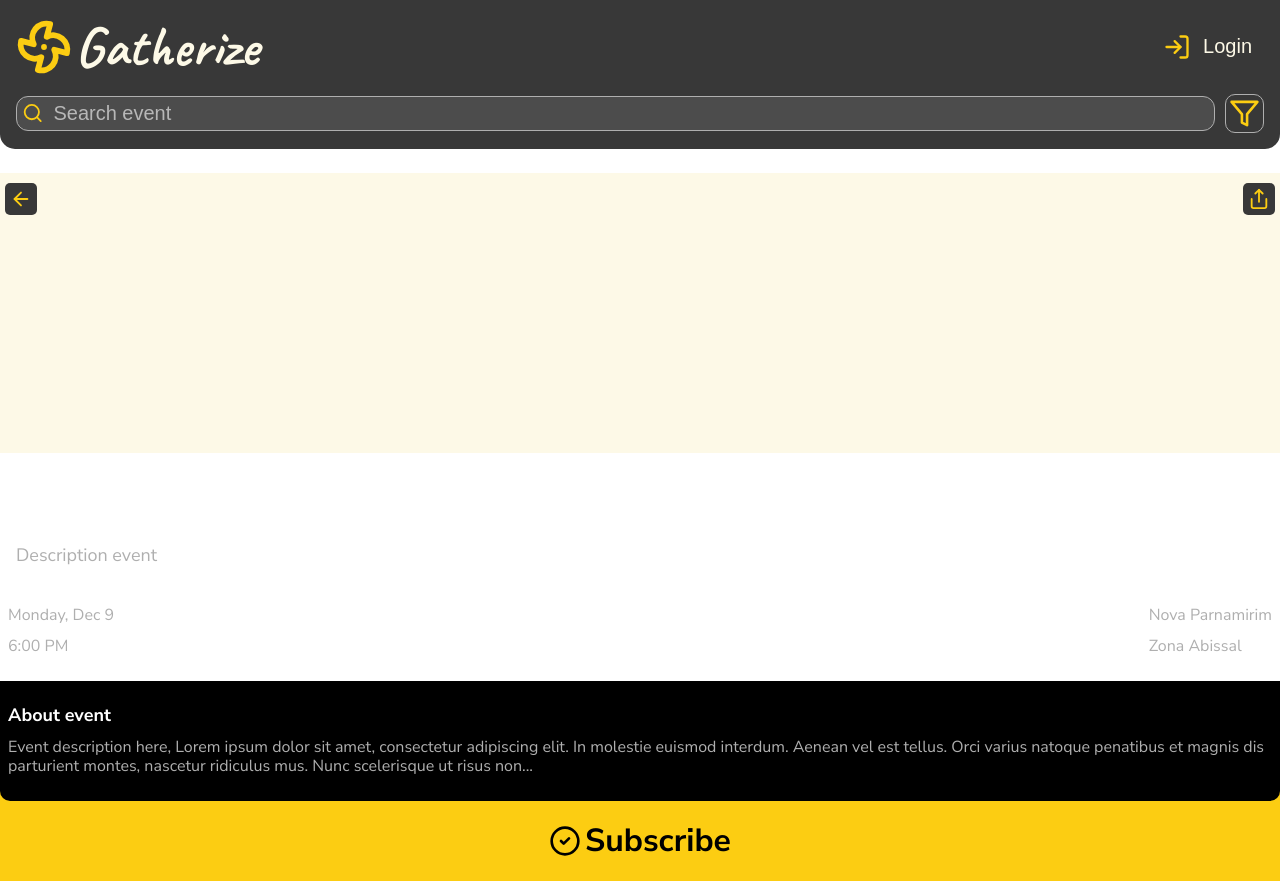
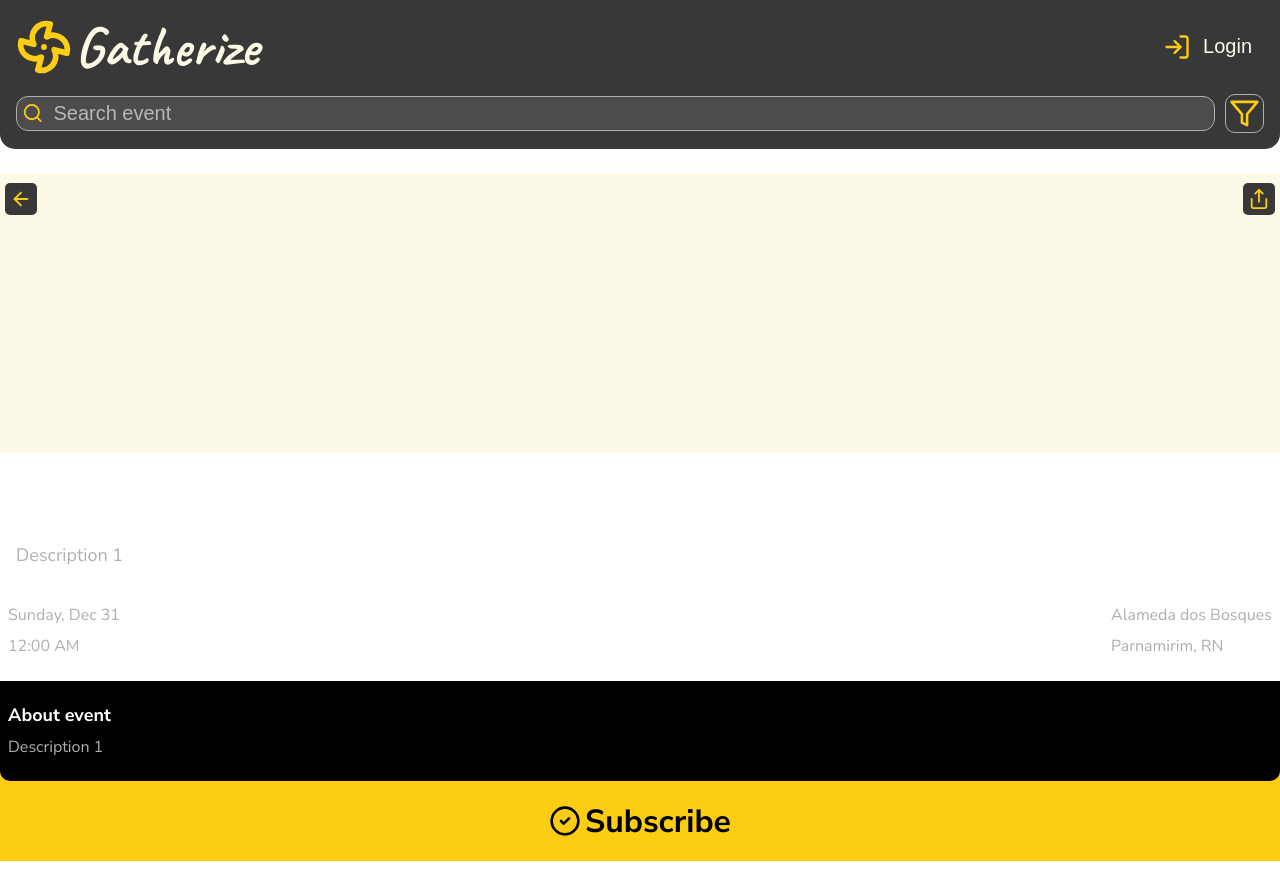
Before and after one commit to Gcld/gatherize, a Next.js app: page /event/1 in a window 1280 px wide. Built offline with nearby package versions, Linux system fonts and the light colour scheme; no server answers.

Commit message:
feat: Dados do evento sendo puxados pela api no detalhamento de evento

```diff
--- /dev/null
+++ b/src/app/api/event/[id]/route.ts
@@ -0,0 +1,16 @@
+import { NextRequest, NextResponse } from 'next/server';
+import { events } from '@/data/events';
+
+export async function GET(
+    request: NextRequest,
+    { params }: { params: { id: string } }
+) {
+    const id = parseInt(params.id);
+    const event = events.find(e => e.id === id);
+
+    if (!event) {
+        return NextResponse.json({ error: 'Event not found' }, { status: 404 });
+    }
+
+    return NextResponse.json(event);
+}
--- a/src/app/api/event/route.ts
+++ b/src/app/api/event/route.ts
@@ -1,39 +1,6 @@
-export function GET() {
+import { NextResponse } from 'next/server';
+import { events } from '@/data/events';
 
-    const data = [
-        {
-            id: 1,
-            name: 'Event 1',
-            description: 'Description 1',
-            date: '2023-12-31',
-            cep: '59153903',
-            address: 'Alameda dos Bosques',
-            city: 'Parnamirim',
-            state: 'RN',
-            maxPeople: 100,
-            participants: 50,
-        },
-
-        {
-            id: 2,
-            name: 'Event 2',
-            description: 'Description 2',
-            date: '2023-12-31',
-            cep: '59152195',
-            address: 'Rua Ipê Caboclo',
-            city: 'Parnamirim',
-            state: 'RN',
-            maxPeople: 70,
-            participants: 20,
-        }]
-
-    return new Response(
-        JSON.stringify(data),
-        {
-            status: 200,
-            headers: {
-                'Content-Type': 'application/json',
-            },
-        }
-    );
+export async function GET() {
+    return NextResponse.json(events);
 }
--- a/src/app/event/[id]/page.tsx
+++ b/src/app/event/[id]/page.tsx
@@ -1,10 +1,12 @@
 'use client';
 
-import React from 'react';
+import React, { useEffect, useState } from 'react';
+import { useParams } from 'next/navigation';
 import { LuArrowLeft, LuCircleCheck, LuShare, LuX } from "react-icons/lu";
 import { useSubscription } from "@/contexts/SubscriptionContext";
 import Link from 'next/link';
 import Header from "@/components/Header";
+import { fetchEventById } from '@/utils/api';
 import {
     Container,
     EventButton,
@@ -20,18 +22,57 @@ import {
     EventContent
 } from "./styled";
 
+interface Event {
+    id: number;
+    name: string;
+    description: string;
+    date: string;
+    address: string;
+    city: string;
+    state: string;
+    maxPeople: number;
+    participants: number;
+}
+
 export default function EventDetail() {
-    const temporaryEventId = 1;
+    const params = useParams();
+    const [event, setEvent] = useState<Event | null>(null);
+    const [error, setError] = useState<string | null>(null);
     const { toggleSubscription, isSubscribed } = useSubscription();
-    const eventSubscribed = isSubscribed(temporaryEventId);
+    const eventId = typeof params.id === 'string' ? parseInt(params.id) : -1;
+    const eventSubscribed = isSubscribed(eventId);
+
+    useEffect(() => {
+        async function loadEvent() {
+            if (eventId !== -1) {
+                try {
+                    const eventData = await fetchEventById(eventId);
+                    setEvent(eventData);
+                } catch (error) {
+                    console.error('Error loading event:', error);
+                    setError('Failed to load event. Please try again later.');
+                }
+            }
+        }
+        loadEvent();
+    }, [eventId]);
 
     const handleSubscribe = (e?: React.MouseEvent) => {
         if (e) {
             e.stopPropagation();
         }
-        toggleSubscription(temporaryEventId);
+        toggleSubscription(eventId);
     };
 
+    if (error) {
+        return <div>Error: {error}</div>;
+    }
+
+    if (!event) {
+        return <div>Loading...</div>;
+    }
+
+    const eventDate = new Date(event.date);
 
     return (
         <Container>
@@ -46,19 +87,19 @@ export default function EventDetail() {
             </EventPicture>
             <EventContent>
                 <TitleAndDescriptionDiv>
-                    <h1>Headline 1</h1>
-                    <h4>Description event</h4>
+                    <h1>{event.name}</h1>
+                    <h4>{event.description}</h4>
                 </TitleAndDescriptionDiv>
                 <EventDateAndLocationDiv>
                     <TextBlock>
                         <h5>Date:</h5>
-                        <h6>Monday, Dec 9</h6>
-                        <h6>6:00 PM</h6>
+                        <h6>{eventDate.toLocaleDateString('en-US', { weekday: 'long', month: 'short', day: 'numeric' })}</h6>
+                        <h6>{eventDate.toLocaleTimeString('en-US', { hour: '2-digit', minute: '2-digit' })}</h6>
                     </TextBlock>
                     <TextBlock>
                         <h5>Location:</h5>
-                        <h6>Nova Parnamirim</h6>
-                        <h6>Zona Abissal</h6>
+                        <h6>{event.address}</h6>
+                        <h6>{`${event.city}, ${event.state}`}</h6>
                     </TextBlock>
                 </EventDateAndLocationDiv>
             </EventContent>
@@ -66,7 +107,7 @@ export default function EventDetail() {
                 <EventDescriptionDiv>
                     <TextBlock>
                         <h4>About event</h4>
-                            <h6>Event description here, Lorem ipsum dolor sit amet, consectetur adipiscing elit. In molestie euismod interdum. Aenean vel est tellus. Orci varius natoque penatibus et magnis dis parturient montes, nascetur ridiculus mus. Nunc scelerisque ut risus non... </h6>
+                        <h6>{event.description}</h6>
                     </TextBlock>
                 </EventDescriptionDiv>
                 <SubscribeButton
--- a/src/components/EventCard/index.tsx
+++ b/src/components/EventCard/index.tsx
@@ -52,7 +52,7 @@ export default function EventCard({ event }: EventCardProps) {
     const eventDate = new Date(event.date);
 
     return (
-        <Link href={`/event/${event?.id || ''}`} passHref legacyBehavior>
+        <Link href={`/event/${event.id}`} passHref legacyBehavior>
             <Container as='a'>
                 <EventCardPicture>
                     <EventDate>
--- /dev/null
+++ b/src/data/events.ts
@@ -0,0 +1,28 @@
+export const events = [
+    {
+        id: 1,
+        name: 'Event 1',
+        description: 'Description 1',
+        date: '2023-12-31',
+        cep: '59153903',
+        address: 'Alameda dos Bosques',
+        city: 'Parnamirim',
+        state: 'RN',
+        maxPeople: 100,
+        participants: 50,
+    },
+
+    {
+        id: 2,
+        name: 'Event 2',
+        description: 'Description 2',
+        date: '2024-12-31',
+        cep: '59152195',
+        address: 'Rua Ipê Caboclo',
+        city: 'Parnamirim',
+        state: 'RN',
+        maxPeople: 100,
+        participants: 50,
+    },
+
+];
--- a/src/utils/api.ts
+++ b/src/utils/api.ts
@@ -1,14 +1,36 @@
 export async function fetchEvents() {
     try {
+        console.log('Fetching events...');
         const response = await fetch('/api/event');
+        console.log(`Response status: ${response.status}`);
         if (!response.ok) {
-            throw new Error('Failed to fetch events');
+            const errorText = await response.text();
+            console.error(`Error response: ${errorText}`);
+            throw new Error(`Failed to fetch events: ${response.statusText}`);
         }
         const data = await response.json();
         console.log('Fetched events:', data);
         return data;
     } catch (error) {
         console.error('Error fetching events:', error);
-        return [];
+        throw error;
     }
 }
+export async function fetchEventById(id: number) {
+    try {
+        console.log(`Fetching event with id: ${id}`);
+        const response = await fetch(`/api/event/${id}`);
+        console.log(`Response status: ${response.status}`);
+        if (!response.ok) {
+            const errorText = await response.text();
+            console.error(`Error response: ${errorText}`);
+            throw new Error(`Failed to fetch event: ${response.statusText}`);
+        }
+        const data = await response.json();
+        console.log('Fetched event:', data);
+        return data;
+    } catch (error) {
+        console.error('Error fetching event:', error);
+        throw error;
+    }
+}
```
Also changed, not shown: src/components/EventCardContainer/index.tsx (+6 -4 lines). Lines whose indentation alone changed are shown as unchanged.
